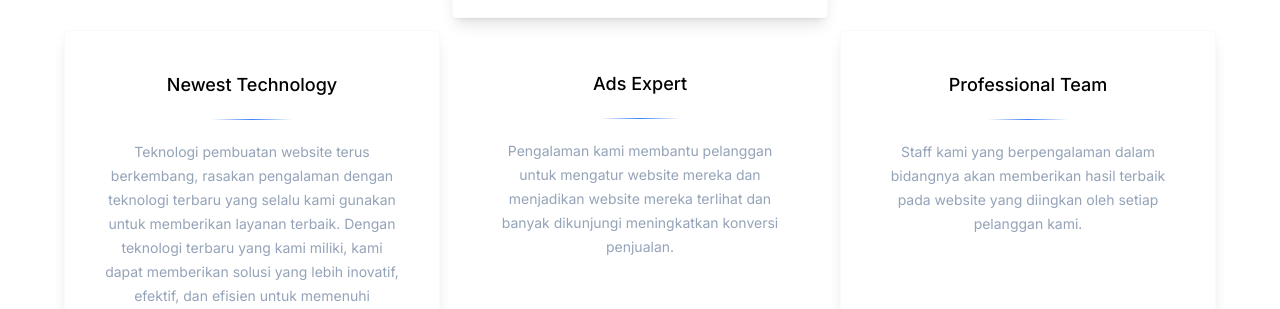
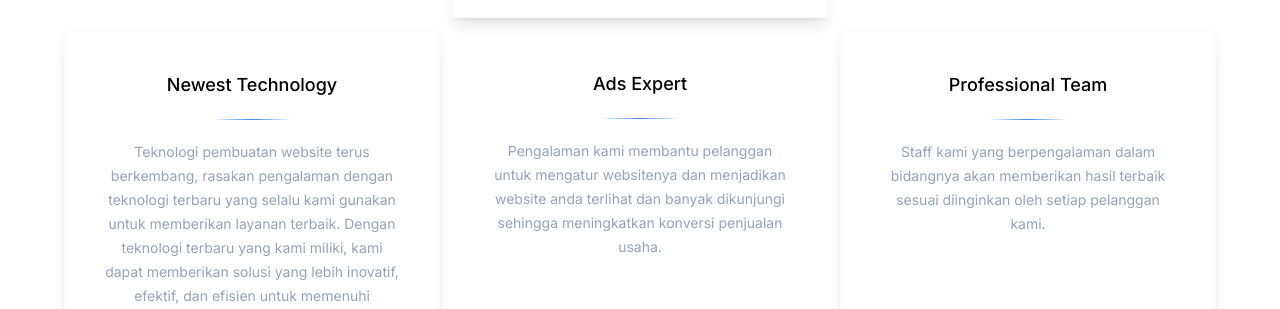
Before and after one commit to alammooo/entitagweb, a Next.js app: page / in a window 1280 px wide. Shown: the part 1180-1489 px from the top of the page. Built offline with nearby package versions, Linux system fonts and the light colour scheme; a web font is replaced by a local one.

Commit message:
Update services.tsx

```diff
--- a/data/services.tsx
+++ b/data/services.tsx
@@ -22,11 +22,11 @@ export const services = [
   {
     icon: <div></div>,
     title: "Ads Expert",
-    text: "Pengalaman kami membantu pelanggan untuk mengatur website mereka dan menjadikan website mereka terlihat dan banyak dikunjungi meningkatkan konversi penjualan.",
+    text: "Pengalaman kami membantu pelanggan untuk mengatur websitenya dan menjadikan website anda terlihat dan banyak dikunjungi sehingga meningkatkan konversi penjualan usaha.",
   },
   {
     icon: <div></div>,
     title: "Professional Team",
-    text: "Staff kami yang berpengalaman dalam bidangnya akan memberikan hasil terbaik pada website yang diingkan oleh setiap pelanggan kami. ",
+    text: "Staff kami yang berpengalaman dalam bidangnya akan memberikan hasil terbaik sesuai diinginkan oleh setiap pelanggan kami. ",
   },
 ]
```
